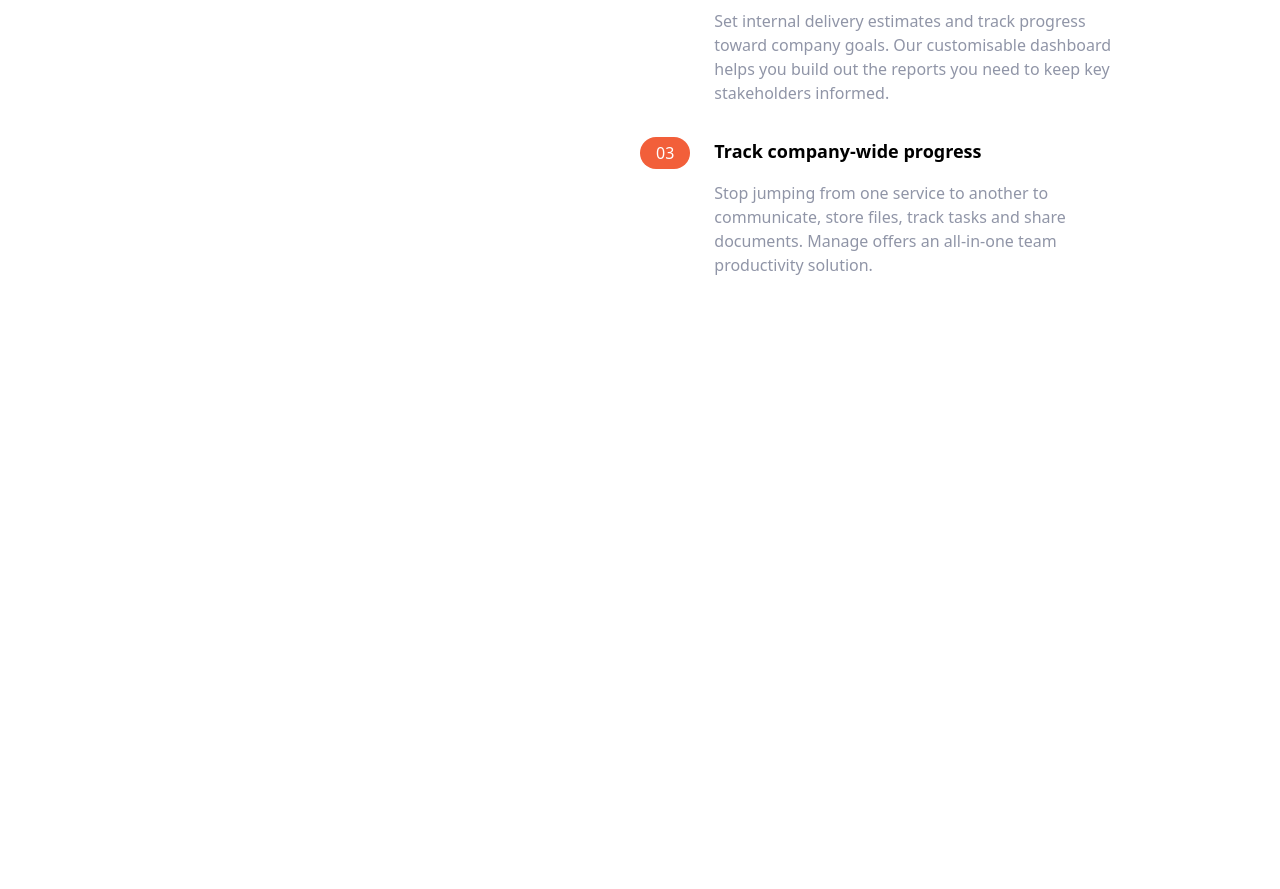
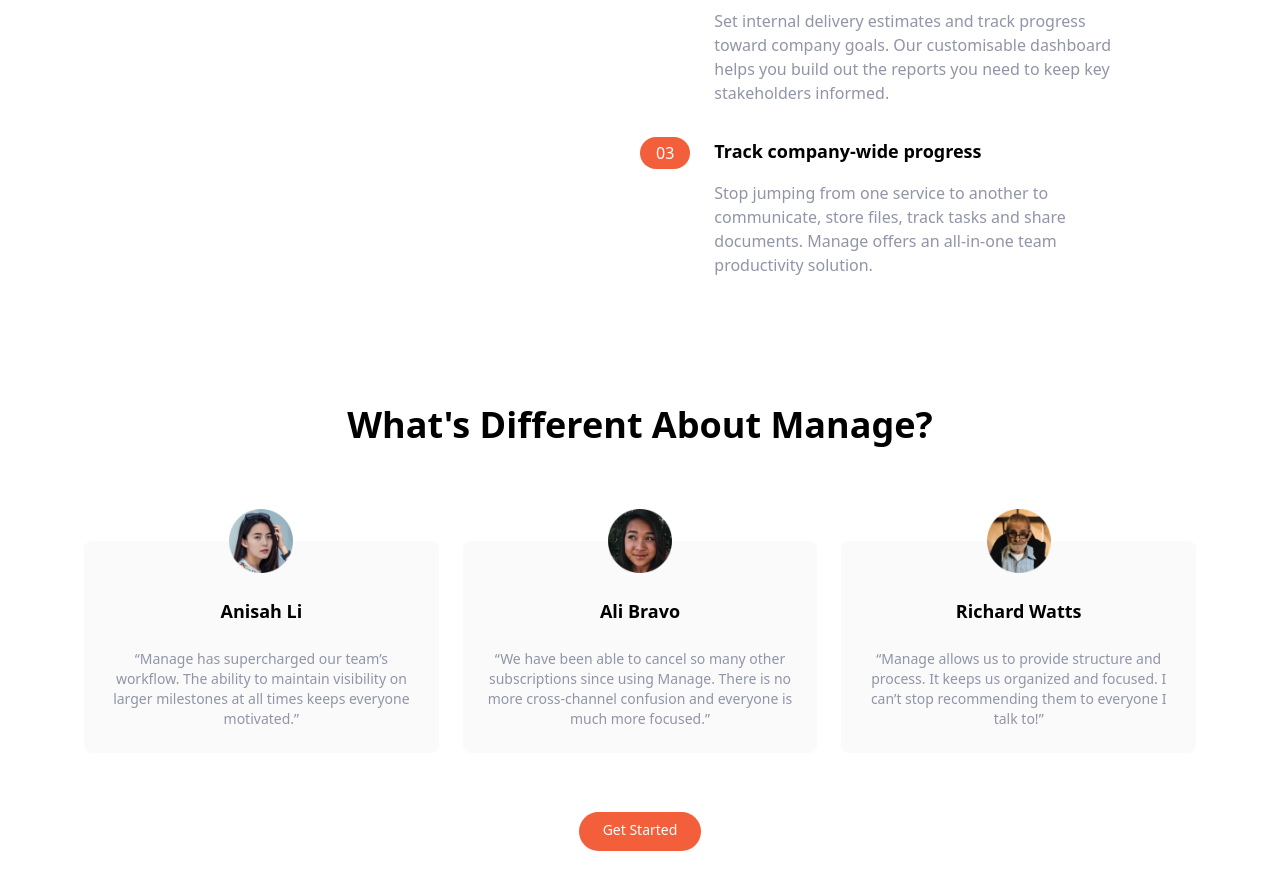
Before and after one commit to labanino/tailwind, a website: page index.html in a window 1280 px wide. Shown: the part 847-1736 px from the top of the page. Before the commit the page ends 1124 px from the top, so only its background shows below. Drawn offline with Linux system fonts and the light colour scheme.

Commit message:
Block #3, what they have said

```diff
--- a/index.html
+++ b/index.html
@@ -149,5 +149,55 @@
             </div>
         </div>
     </section>
+
+    <!-- Testimonials -->
+    <section id="testimonials">
+        <!-- Container to heading and testimonials blocks -->
+        <div class="max-w-6xl px-5 mx-auto mt-32 text-center">
+            <!-- Heading -->
+            <h2 class="text-4xl font-bold text-center">
+                What's Different About Manage?
+            </h2>
+            <!-- Testimonials Container -->
+            <div class="flex flex-col mt-24 md:flex-row md:space-x-6">
+                <!-- Testimonial 1 -->
+                <div class="flex flex-col items-center p-6 space-y-6 rounded-lg bg-veryLightGray md:w-1/3">
+                    <img class="w-16 -mt-14" src="img/avatar-anisha.png" alt="">
+                    <h5 class="text-lg font-bold">Anisah Li</h5>
+                    <p class="text-sm text-darkGrayishBlue">
+                        “Manage has supercharged our team’s workflow. The ability to maintain visibility
+                        on larger milestones at all times keeps everyone motivated.”
+                    </p>
+                </div>
+
+                <!-- Testimonial 2 -->
+                <div class="hidden flex-col items-center p-6 space-y-6 rounded-lg bg-veryLightGray md:flex md:w-1/3">
+                    <img class="w-16 -mt-14" src="img/avatar-ali.png" alt="">
+                    <h5 class="text-lg font-bold">Ali Bravo</h5>
+                    <p class="text-sm text-darkGrayishBlue">
+                        “We have been able to cancel so many other subscriptions since using Manage.
+                        There is no more cross-channel confusion and everyone is much more focused.”
+                    </p>
+                </div>
+
+                <!-- Testimonial 3 -->
+                <div class="hidden flex-col items-center p-6 space-y-6 rounded-lg bg-veryLightGray md:flex md:w-1/3">
+                    <img class="w-16 -mt-14" src="img/avatar-richard.png" alt="">
+                    <h5 class="text-lg font-bold">Richard Watts</h5>
+                    <p class="text-sm text-darkGrayishBlue">
+                        “Manage allows us to provide structure and process. It keeps us organized and focused.
+                        I can’t stop recommending them to everyone I talk to!”
+                    </p>
+                </div>
+            </div>
+
+            <!-- Button -->
+            <div class="my-16">
+                <a href="#" class="p-3 px-6 pt-2 text-white text-sm bg-brightRed rounded-full baseline hover:bg-brightRedLight">
+                    Get Started
+                </a>
+            </div>
+        </div>
+    </section>
 </body>
 </html>
```
Also changed, not shown: css/main.css.
